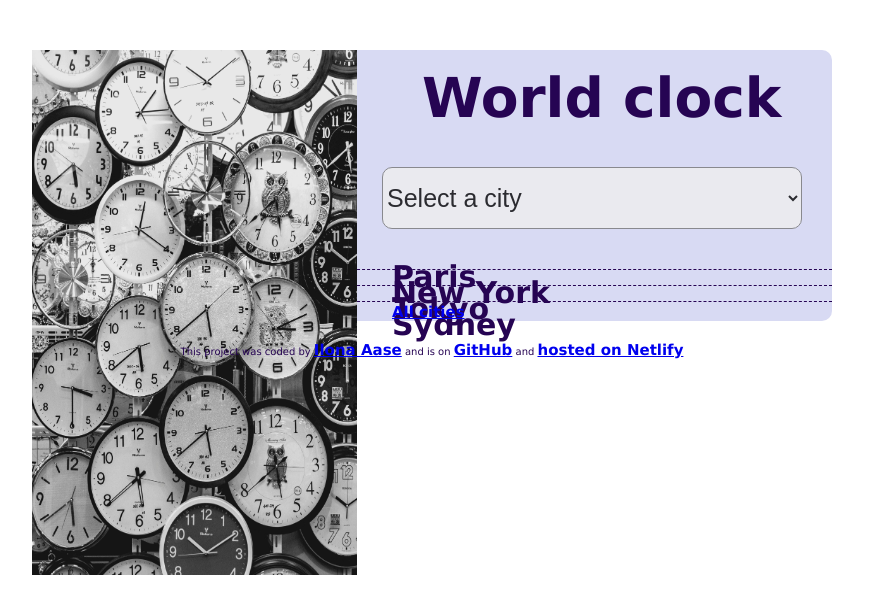
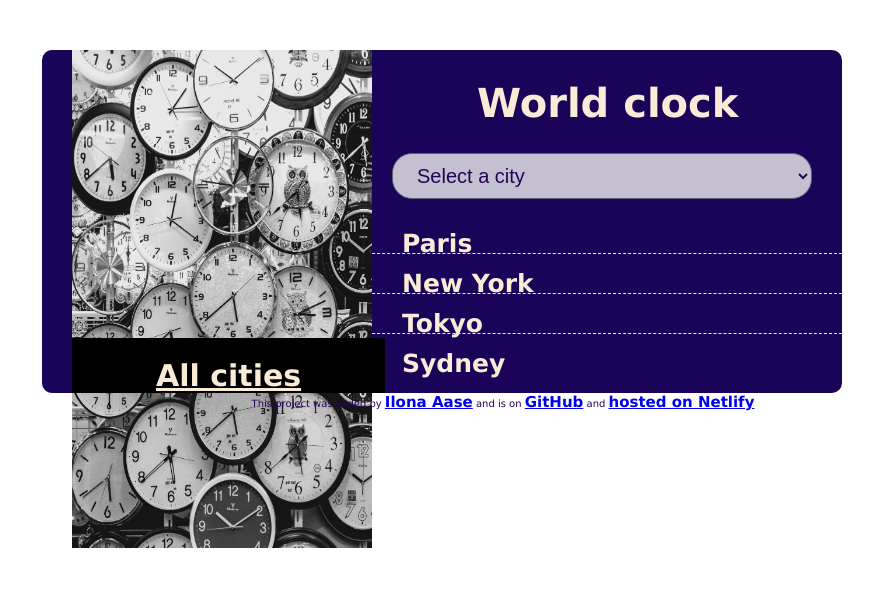
Before and after one commit to HildaAb/World-clock, a plain HTML site: page index.html in a window 1280 px wide. Shown: the whole page, without its empty margins (208-1081 px from the left). Drawn offline with nearby package versions, Linux system fonts and the light colour scheme; a script that the page names is missing.

Commit message:
changed style on body, working on select city in js

```diff
--- a/index.html
+++ b/index.html
@@ -10,7 +10,7 @@
   </head>
   <body>
     <div class="container">
-      <img src="clocks.jpg" width="325" height="525" class="clock" />
+      <img src="clocks.jpg" width="300px" height="498px" class="clock" />
       <h1>World clock</h1>
       <select id="city">
         <option value="">Select a city</option>
@@ -20,6 +20,7 @@
         <option value="America/Aruba">Aruba</option>
         <option value="Asia/Ashgabat">Ashgabat</option>
         <option value="Europe/Athens">Athens</option>
+        <option value="Pacific/Auckland">Auckland</option>
         <option value="Asia/Baghdad">Baghdad</option>
         <option value="Asia/Bangkok">Bangkok</option>
         <option value="America/Barbados">Barbados</option>
@@ -50,10 +51,13 @@
         <option value="Europe/Dublin">Dublin</option>
         <option value="America/El_Salvador">El-Salvador</option>
         <option value="Atlantic/Faroe">Faroe</option>
+        <option value="Pacific/Fiji">Fiji</option>
+        <option value="Pacific/Galapagos">Galapagos</option>
         <option value="Asia/Gaza">Gaza</option>
         <option value="America/Havana">Havana</option>
         <option value="Europe/Helsinki">Helsinki</option>
         <option value="Asia/Hong_Kong">Hong-Kong</option>
+        <option value="Pacific/Honolulu">Honolulu</option>
         <option value="Asia/Istanbul">Istanbul</option>
         <option value="Asia/Jakarta">Jakarta</option>
         <option value="America/Jamaica">Jamaica</option>
@@ -102,6 +106,7 @@
         <option value="America/Antarctica/South_Pole">South-Pole</option>
         <option value="Europe/Stockholm">Stockholm</option>
         <option value="Australia/Sydney">Sydney</option>
+        <option value="Pacific/Tahiti">Tahiti</option>
         <option value="Europe/Tallinn">Tallinn</option>
         <option value="Australia/Tasmania">Tasmania</option>
         <option value="Asia/Tehran">Tehran</option>
--- a/src/apps.js
+++ b/src/apps.js
@@ -55,7 +55,6 @@ function updateCity(event) {
     cityTimeZone = moment.tz.guess();
   }
 
-  function updateCityTime() {
   let cityTime = moment().tz(cityTimeZone);
   let cityName = cityTimeZone.replace("_", " ").split("/")[(1, 2)];
   let citiesElement = document.querySelector("#cities");
@@ -70,10 +69,10 @@ function updateCity(event) {
   )}</small></div>
   </div>
   `;
+  setTimeout(() => {
+    updateCity(event);
+  }, 1000);
 }
 
-  updateCityTime();
-  setInterval(updateCityTime, 1000);
-}
 let citySelectorElement = document.querySelector("#city");
 citySelectorElement.addEventListener("change", updateCity);
--- a/src/style.css
+++ b/src/style.css
@@ -2,42 +2,44 @@ body {
   font-family: "Lucida Sans", "Lucida Sans Regular", "Lucida Grande",
     "Lucida Sans Unicode", Geneva, Verdana, sans-serif;
   margin-top: 50px;
-  color: rgb(38, 4, 83);
+  color: antiquewhite;
+
+  margin-left: 150px;
 }
 .clock {
   display: block;
+  margin: 0 30px;
 }
 a {
   font-weight: bold;
   font-size: 15px;
 }
 h1 {
-  font-size: 55px;
-  margin-top: -509px;
-  margin-left: 390px;
+  font-size: 40px;
+  margin-top: -468px;
+  margin-left: 435px;
 }
 h2 {
-  font-size: 30px;
+  font-size: 25px;
   padding: 20px 40px;
-  margin-top: -20px;
+  margin-top: -10px;
+  margin-bottom: -5px;
 }
 select {
   display: block;
   width: 420px;
-  padding: 15px 00px;
+  padding: 10px 20px;
+  font-size: 20px;
+  color: rgb(38, 4, 83);
   margin-left: 350px;
-  margin-top: 10px;
-  margin-bottom: 20px;
-  border-radius: 10px;
-
-  font-size: 25px;
+  border-radius: 20px;
   opacity: 0.8;
   text-align: start;
 }
 footer {
-  text-align: center;
+  text-align-last: center;
   font-size: 10px;
-  padding: 20px 40px;
+  color: rgb(38, 4, 83);
 }
 .during-day {
   font-size: 20px;
@@ -46,8 +48,8 @@ footer {
 }
 .container {
   width: 800px;
-  margin: 0 auto;
-  background-color: rgb(216, 218, 243);
+  background-color: rgb(26, 4, 90);
+  margin-left: 100px;
   border-radius: 10px;
 }
 .city {
@@ -55,7 +57,7 @@ footer {
   margin-left: 310px;
   margin-top: 10px;
   margin-bottom: -15px;
-  border-bottom: 1px dashed rgb(38, 4, 83);
+  border-bottom: 1px dashed;
 }
 .city:last-child {
   border: none;
@@ -63,15 +65,19 @@ footer {
 .date {
   opacity: 0.7;
   margin-left: 310px;
-  margin-top: -80px;
+  margin-top: -50px;
 }
 .time {
-  font-size: 25px;
+  font-size: 20px;
   font-weight: bold;
   margin-left: 310px;
   margin-bottom: 15px;
 }
 .return {
-  margin-left: 360px;
-  margin-bottom: 25px;
+  margin-left: 30px;
+  margin-top: -30px;
+  color: antiquewhite;
+  background-color: black;
+  padding: 20px 84px 0 84px;
+  font-size: 30px;
 }
```
Lines whose indentation alone changed are shown as unchanged.
